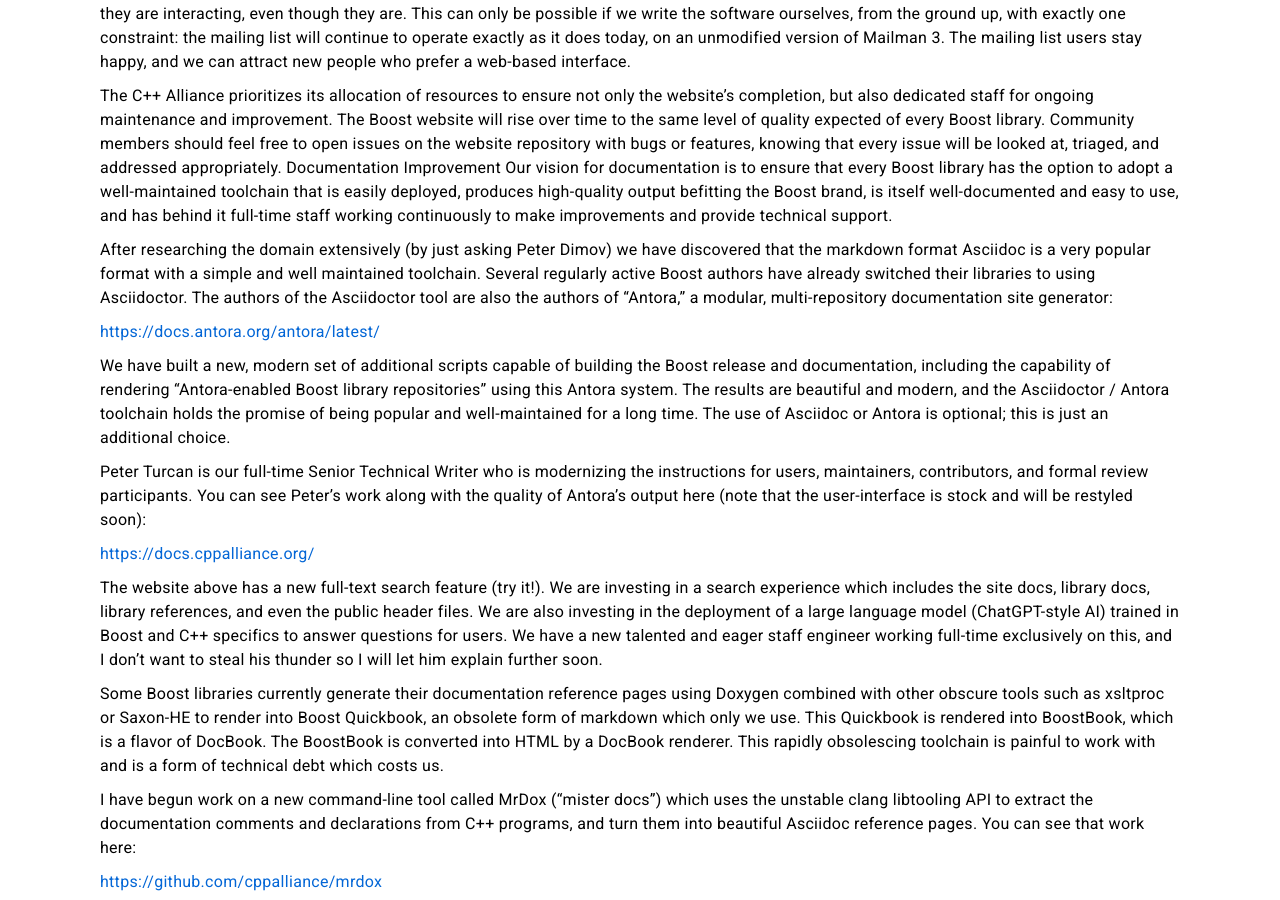
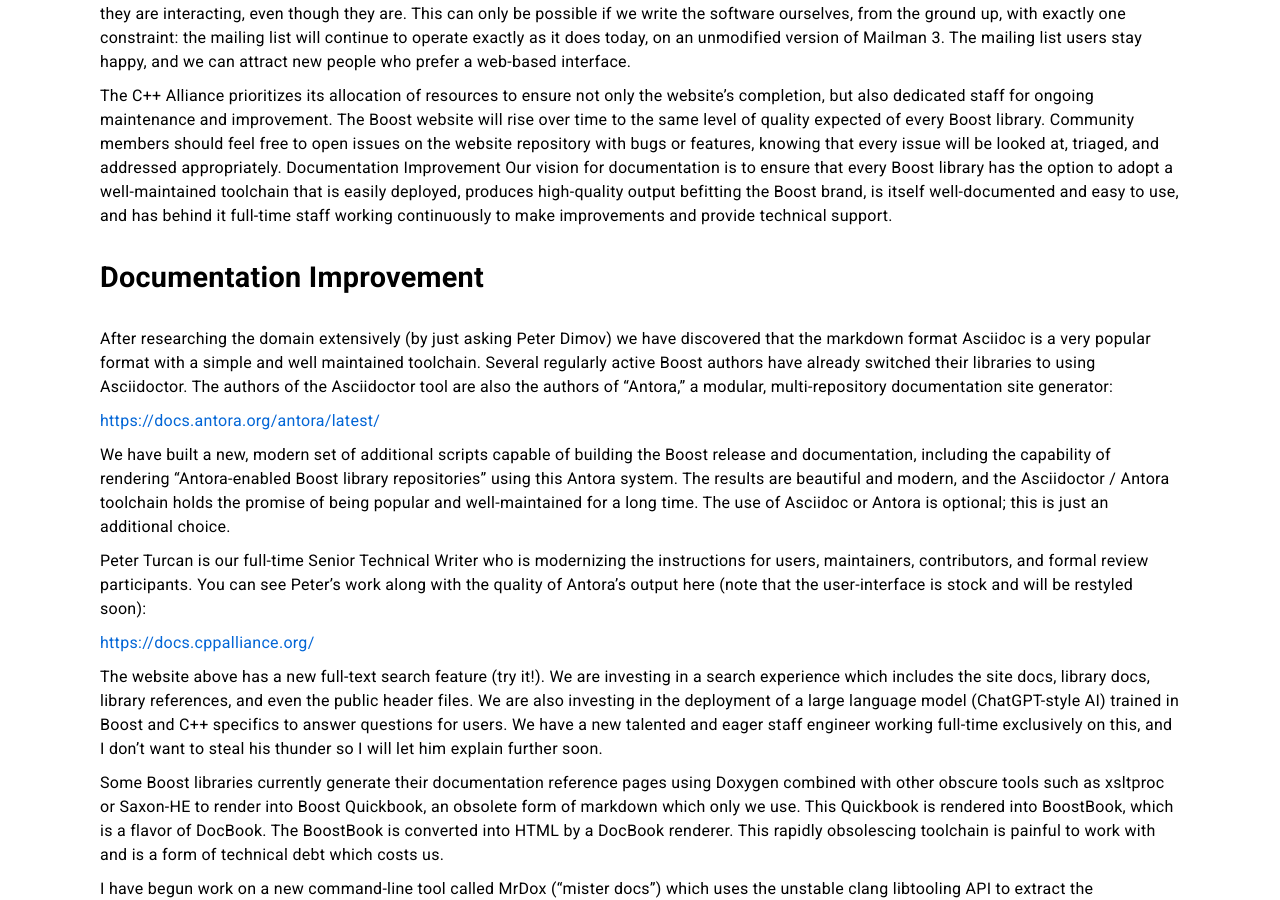
Before and after one commit to unecigarettewm/cppa-www, a Jekyll site: the page built from _posts/2023-05-08-Future-of-Boost.md, in a window 1280 px wide and 900 px high, scrolled down 4145 px. Built offline with Jekyll 4.4.1, drawn with Linux system fonts in a browser that asks for light colours; comment, search, counter and statistics services are not loaded.

Commit message:
add missing section header

```diff
--- a/_posts/2023-05-08-Future-of-Boost.md
+++ b/_posts/2023-05-08-Future-of-Boost.md
@@ -110,6 +110,8 @@
 Documentation Improvement
 Our vision for documentation is to ensure that every Boost library has the option to adopt a well-maintained toolchain that is easily deployed, produces high-quality output befitting the Boost brand, is itself well-documented and easy to use, and has behind it full-time staff working continuously to make improvements and provide technical support.
 
+# Documentation Improvement
+
 After researching the domain extensively (by just asking Peter Dimov) we have discovered that the markdown format Asciidoc is a very popular format with a simple and well maintained toolchain. Several regularly active Boost authors have already switched their libraries to using Asciidoctor. The authors of the Asciidoctor tool are also the authors of “Antora,” a modular, multi-repository documentation site generator:
 
 [https://docs.antora.org/antora/latest/](https://docs.antora.org/antora/latest/)
```
